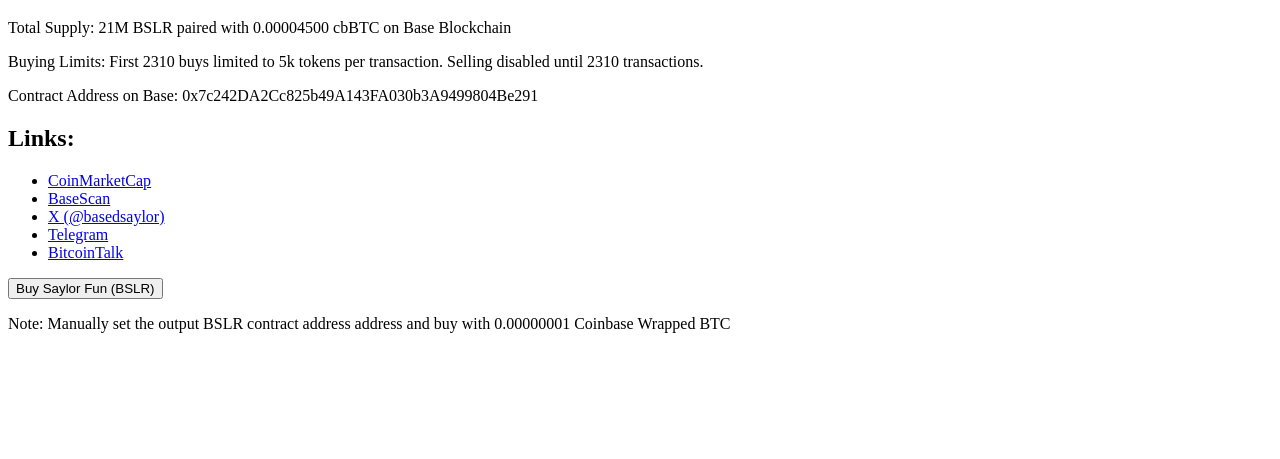
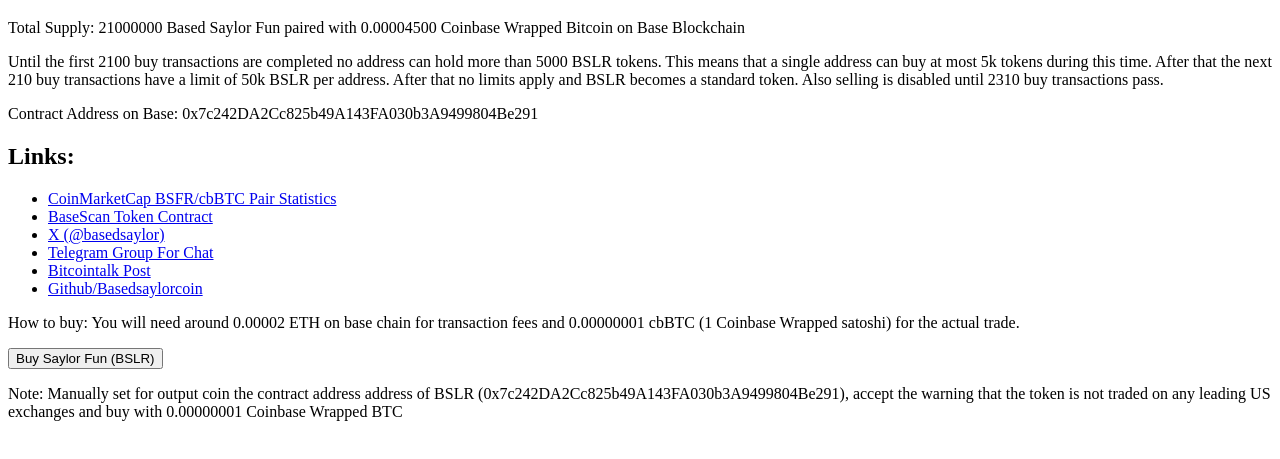
Before and after one commit to Basedsaylorcoin/Basedsaylorcoin, a plain HTML site: page index.html in a window 1280 px wide. Shown: the part 61-520 px from the top of the page. Drawn offline with Linux system fonts and the light colour scheme.

Commit message:
Update index.html

```diff
--- a/index.html
+++ b/index.html
@@ -3,28 +3,30 @@
 <head>
     <meta charset="UTF-8">
     <meta name="viewport" content="width=device-width, initial-scale=1.0">
-    <meta name="description" content="Based Saylor Fun (BSLR) - The meme token. Secure your tokens early in the game, with only 1 satoshi entry. Check our stats on CoinMarketCap and join our Telegram for updates!">
+    <meta name="description" content="Based Saylor Fun (BSLR) - The meme token.">
     <title>Based Saylor Fun (BSLR)</title>
 </head>
 <body>
     <h1>Welcome to Based Saylor Fun (BSLR)</h1>
-    <p>Total Supply: 21M BSLR paired with 0.00004500 cbBTC on Base Blockchain</p>
-    <p>Buying Limits: First 2310 buys limited to 5k tokens per transaction. Selling disabled until 2310 transactions.</p>
+    <p>Total Supply: 21000000 Based Saylor Fun paired with 0.00004500 Coinbase Wrapped Bitcoin on Base Blockchain</p>
+    <p>Until the first 2100 buy transactions are completed no address can hold more than 5000 BSLR tokens. This means that a single address can buy at most 5k tokens during this time. After that the next 210 buy transactions have a limit of 50k BSLR per address. After that no limits apply and BSLR becomes a standard token. Also selling is disabled until 2310 buy transactions pass.</p>
     <p>Contract Address on Base: 0x7c242DA2Cc825b49A143FA030b3A9499804Be291</p>
     <h2>Links:</h2>
     <ul>
-        <li><a href="https://coinmarketcap.com/dexscan/base/0xab59d4e3dacce9f72a51fa477f3312531a45c610/" target="_blank">CoinMarketCap</a></li>
-        <li><a href="https://basescan.org/token/0x7c242da2cc825b49a143fa030b3a9499804be291#code" target="_blank">BaseScan</a></li>
+        <li><a href="https://coinmarketcap.com/dexscan/base/0xab59d4e3dacce9f72a51fa477f3312531a45c610/" target="_blank">CoinMarketCap BSFR/cbBTC Pair Statistics</a></li>
+        <li><a href="https://basescan.org/token/0x7c242da2cc825b49a143fa030b3a9499804be291#code" target="_blank">BaseScan Token Contract</a></li>
         <li><a href="https://x.com/basedsaylor" target="_blank">X (@basedsaylor)</a></li>
-        <li><a href="https://t.me/BSLR_fun" target="_blank">Telegram</a></li>
-        <li><a href="https://bitcointalk.org/index.php?topic=5520083" target="_blank">BitcoinTalk</a></li>
+        <li><a href="https://t.me/BSLR_fun" target="_blank">Telegram Group For Chat</a></li>
+        <li><a href="https://bitcointalk.org/index.php?topic=5520083" target="_blank">Bitcointalk Post</a></li>
+        <li><a href="https://github.com/Basedsaylorcoin/Basedsaylorcoin" target="_blank">Github/Basedsaylorcoin</a></li>
     </ul>
 
     <div>
+        <p>How to buy: You will need around 0.00002 ETH on base chain for transaction fees and 0.00000001 cbBTC (1 Coinbase Wrapped satoshi) for the actual trade.</p>
         <a href="https://app.uniswap.org/#/swap?exactField=input&exactAmount=1&outputCurrency=0x7c242DA2Cc825b49A143FA030b3A9499804Be291&inputCurrency=0xcbB7C0000aB88B473b1f5aFd9ef808440eed33Bf" target="_blank">
             <button>Buy Saylor Fun (BSLR)</button>
         </a>
-        <p>Note: Manually set the output BSLR contract address address and buy with 0.00000001 Coinbase Wrapped BTC</p>
+        <p>Note: Manually set for output coin the contract address address of BSLR (0x7c242DA2Cc825b49A143FA030b3A9499804Be291), accept the warning that the token is not traded on any leading US exchanges and buy with 0.00000001 Coinbase Wrapped BTC</p>
     </div>
 </body>
 </html>
```
